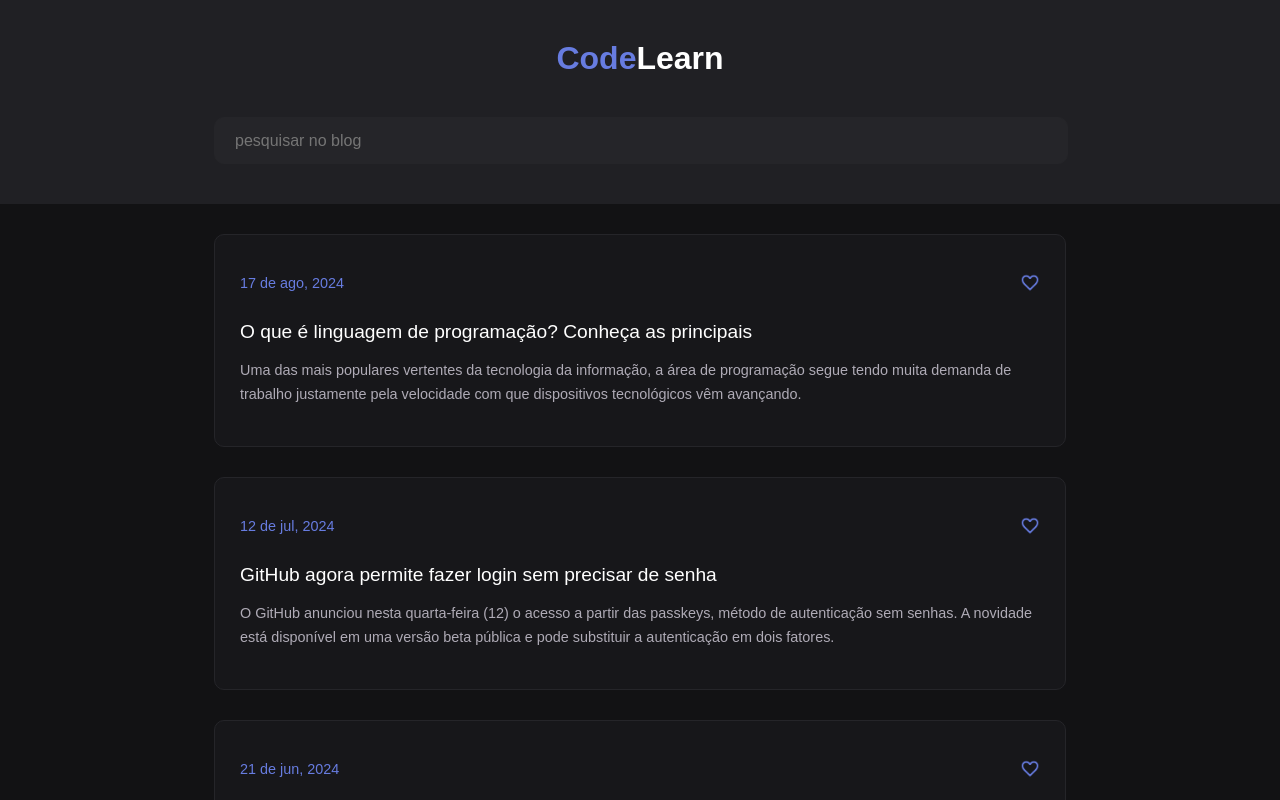
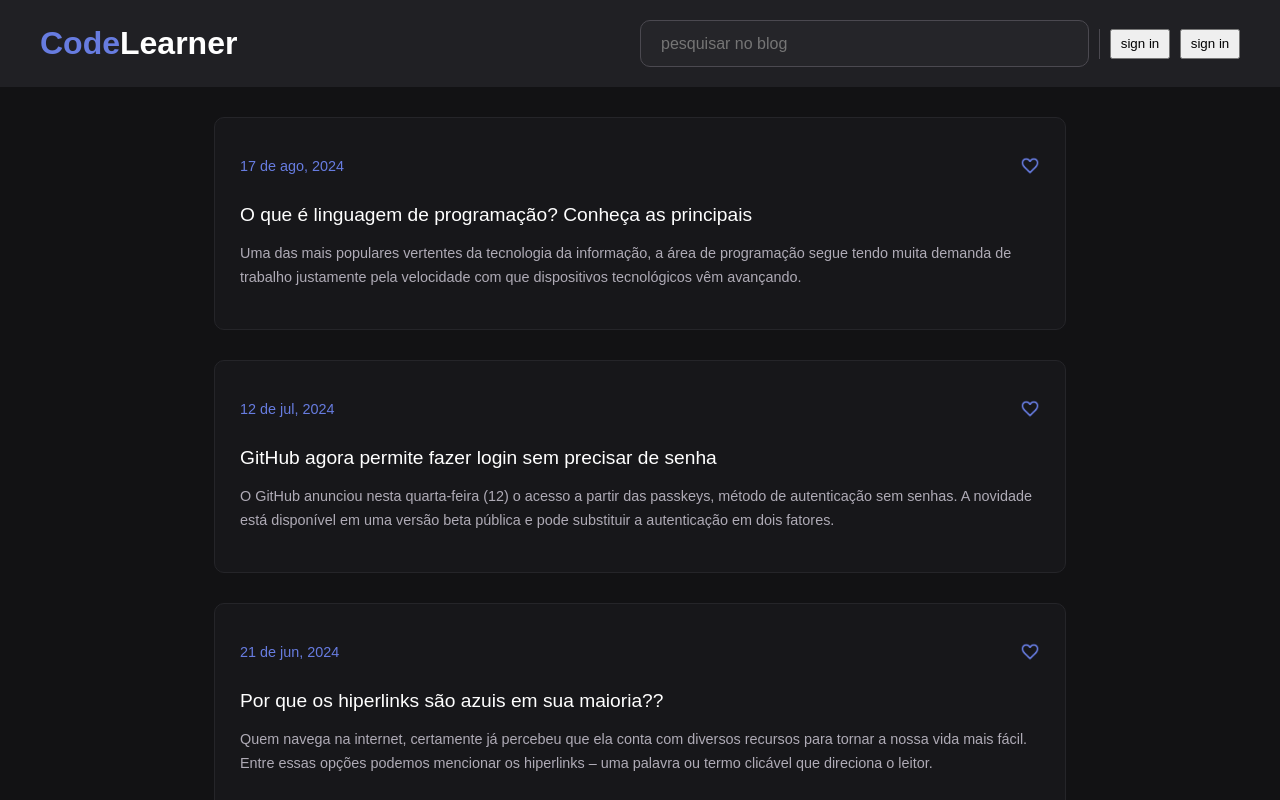
Before and after one commit to LeonardoCaml/blog, a React (Vite) app: page / in a window 1280 px wide. Shown: the top 800 px of the page. Built offline with nearby package versions, Linux system fonts and the light colour scheme.

Commit message:
feat: redecoration header

```diff
--- a/src/components/header.tsx
+++ b/src/components/header.tsx
@@ -1,40 +1,54 @@
 import * as React from "react";
-import { Container } from "@mui/material";
 import styled from "styled-components";
 
 export const Header = () => {
   return (
     <AppBar>
-      <div style={{ display: "flex", marginBottom: 40 }}>
+      <div style={{ display: "flex" }}>
         <Title>Code</Title>
-        <Title $color>
-          Learn
-        </Title>
+        <Title $color>Learner</Title>
       </div>
-      <Container
-        sx={{
-          maxWidth: {
-            xs: "xs",
-            sm: "sm",
-            md: "md",
-            lg: "md",
-          },
-        }}
-      >
+      <Input>
         <input placeholder="pesquisar no blog" id="input" />
-      </Container>
+        <Divider />
+        <div style={{ display: "flex", gap: 10 }}>
+          <a href="#">
+            <HeaderButton>sign in</HeaderButton>
+          </a>
+          <a href="#">
+            <HeaderButton>sign in</HeaderButton>
+          </a>
+        </div>
+      </Input>
     </AppBar>
   );
 };
 
 const AppBar = styled.div`
-  padding: 40px 0px;
   display: flex;
-  flex-direction: column;
+  padding: 20px 40px;
   align-items: center;
-  justify-content: center;
+  justify-content: space-between;
   background: #202024;
 `;
+
+const Input = styled.div`
+  display: flex;
+  align-items: center;
+  gap: 10px;
+  width: 600px;
+`;
+
+const Divider = styled.div`
+  height: 30px;
+  width: 1px;
+  background: #4b4950;
+`;
+
+const HeaderButton = styled.button`
+  width: 60px;
+  height: 30px;
+`
 
 const Title = styled.h1<{ $color?: boolean }>`
   color: ${(props) => (props.$color ? "#FFFFFF" : "#677CE0")};
--- a/src/style/home.css
+++ b/src/style/home.css
@@ -17,7 +17,7 @@
   padding-left: 20px;
   font-size: 1rem;
   background: #252529;
-  border: 1px solid #252529;
+  border: 1px solid #4b4950;
   color: #ffffff;
 }
 
```
